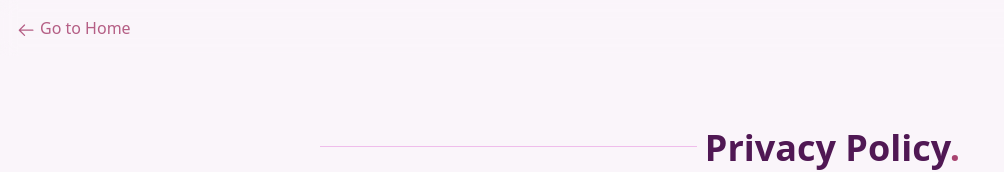
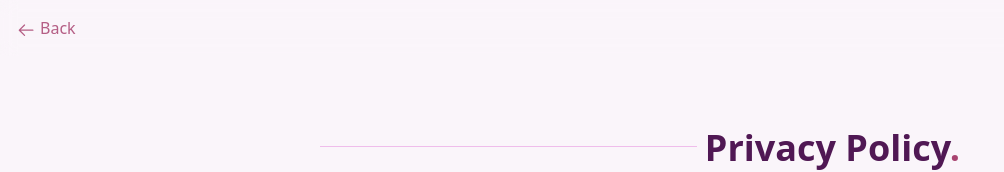
Before and after one commit to alexdevnest/alexdevnest, a React (Vite) app: page /privacy in a window 1280 px wide. Shown: the top 172 px of the page, without its empty margins (0-1004 px from the left). Built offline with nearby package versions, Linux system fonts and the light colour scheme.

Commit message:
Add ScrollToTop component and refactor navigation links to use GoBack

```diff
--- a/src/App.jsx
+++ b/src/App.jsx
@@ -6,10 +6,14 @@ import Meeting from "@pages/Meeting";
 import PrivacyPolicy from "@pages/PrivacyPolicy";
 import LegalNotice from "@pages/LegalNotice";
 import ProjectDetails from "@pages/ProjectDetails";
+import { ScrollToTop } from "@components/ScrollTop";
 
 
 export default function App () {
   return (
+    <>
+      <ScrollToTop />
+
       <Routes>
         <Route
           index
@@ -40,5 +44,6 @@ export default function App () {
           element={ <LegalNotice /> }
         />
       </Routes>
+    </>
   );
 }
--- a/src/components/GoTo.jsx
+++ b/src/components/GoTo.jsx
@@ -1,45 +1,33 @@
-import { Link, useNavigate } from "react-router-dom";
+import { useNavigate } from "react-router-dom";
 import { GoArrowLeft } from "react-icons/go";
 
 
-const GoTo = ({ path, name }) => (
-  <section className="go-nav">
-    <Link
-      to={ path }
-      className="go-link"
-    >
-      <GoArrowLeft className="icon" />
-      <span>{ name }</span>
-    </Link>
-  </section>
-)
-
-
-
-const GoHome = () => (
-  <section className="go-home-nav">
-    <Link
-      to="/"
-      className="go-home-link"
-    >
-      <GoArrowLeft className="icon" />
-      <span>Go to Home</span>
-    </Link>
-  </section>
-)
-
-
-const GoBack = () => {
+export const GoBack = () => {
   const navigate = useNavigate();
 
   const handleGoBack = () => {
-    navigate(-1)
-  }
+    if (window.history.length > 1) {
+      navigate(-1);
+    } else {
+      navigate("/", { replace: true });
+    }
+  };
+
 
   return (
     <section className="go-back-nav">
       <span
+        role="button"
+        tabIndex={0}
         onClick={ handleGoBack }
+        onKeyDown={
+          (e) => {
+            if (e.key === "Enter" || e.key === " ") {
+              e.preventDefault()
+              handleGoBack()
+            }
+          }
+        }
         className="go-back-link cursor-pointer"
       >
         <GoArrowLeft className="icon" />
@@ -48,10 +36,3 @@ const GoBack = () => {
     </section>
   )
 }
-
-
-export {
-  GoTo,
-  GoHome,
-  GoBack
-}
--- /dev/null
+++ b/src/components/ScrollTop.jsx
@@ -0,0 +1,15 @@
+import { useEffect } from "react";
+import { useLocation } from "react-router-dom";
+
+export const ScrollToTop = () => {
+  const { pathname } = useLocation();
+
+  useEffect(() => {
+    window.scrollTo({
+      top: 0,
+      behavior: "smooth",
+    });
+  }, [pathname]);
+
+  return null;
+};
--- a/src/index.css
+++ b/src/index.css
@@ -57,13 +57,9 @@
     @apply flex items-center justify-center gap-2 font-extrabold min-[560px]:text-4xl text-3xl max-[350px]:text-2xl mt-0 mb-3;
   }
 
-  .go-nav,
-  .go-home-nav,
   .go-back-nav {
     @apply p-4 fixed top-0 left-0 right-0 backdrop-blur-sm;
 
-    .go-link,
-    .go-home-link,
     .go-back-link {
       @apply inline text-primary/85 hover:text-primary transition-all duration-300;
 
@@ -92,7 +88,7 @@
       @apply relative ml-18.75 mt-18  max-w-[calc(100%-4.6875rem)] p-3 min-[360px]:pl-6 min-[460px]:pl-8 min-[560px]:pl-10 bg-background z-10;
 
       #hero {
-        @apply mt-6 min-[1050px]:flex min-[1050px]:mt-0 min-[1050px]:scroll-mt-6 min-h-[580px] flex items-center;
+        @apply mt-6 min-[1050px]:flex min-[1050px]:mt-0 min-[1050px]:scroll-mt-6 min-h-145 flex items-center;
 
         .hero {
           @apply z-2 flex-wrap -mt-3 min-[1050px]:w-[40%] min-[1050px]:flex min-[1050px]:flex-col min-[1050px]:justify-center;
--- a/src/pages/LegalNotice.jsx
+++ b/src/pages/LegalNotice.jsx
@@ -4,7 +4,7 @@ import SectionIntro from '@components/SectionIntro';
 import { cn } from "@lib/utils";
 import { AiFillMail } from "react-icons/ai";
 import Footer from "@components/Footer";
-import { GoHome } from "@components/GoTo";
+import { GoBack } from "@components/GoTo";
 
 
 dayjs.extend(advancedFormat);
@@ -22,7 +22,7 @@ const lastUpdate = dayjs('2026-07-10').format('dddd, Do MMMM YYYY');
 export default function LegalNotice () {
   return (
     <main id="legal-page">
-      <GoHome />
+      <GoBack />
 
       <section id="legal">
         <SectionIntro title="Legal Notice" direction="reverse" />
--- a/src/pages/PrivacyPolicy.jsx
+++ b/src/pages/PrivacyPolicy.jsx
@@ -4,7 +4,7 @@ import advancedFormat from "dayjs/plugin/advancedFormat";
 import { cn } from "@lib/utils";
 import { AiFillMail } from "react-icons/ai";
 import Footer from "@components/Footer";
-import { GoHome } from '@components/GoTo';
+import { GoBack } from '@components/GoTo';
 
 
 dayjs.extend(advancedFormat);
@@ -22,7 +22,7 @@ const lastUpdate = dayjs('2026-07-10').format('dddd, Do MMMM YYYY');
 export default function PrivacyPolicy () {
   return (
     <main id="privacy-page">
-      <GoHome />
+      <GoBack />
 
       <section id="privacy">
         <SectionIntro title="Privacy Policy" direction="reverse" />
```
Lines whose indentation alone changed are shown as unchanged.
